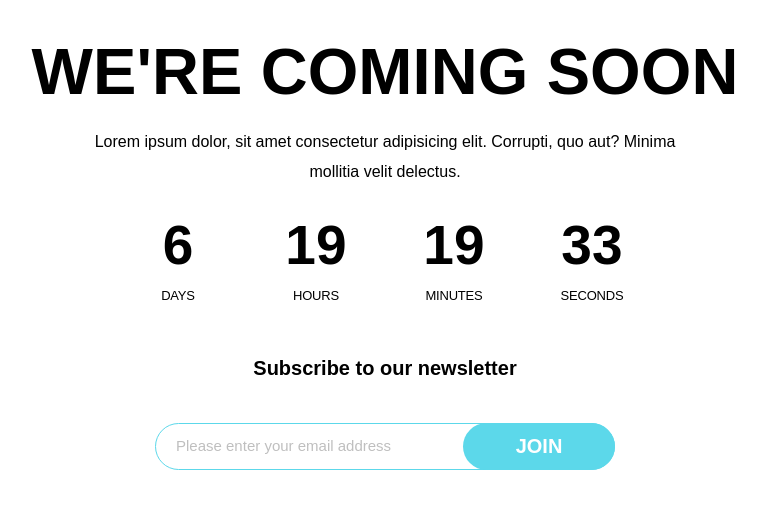
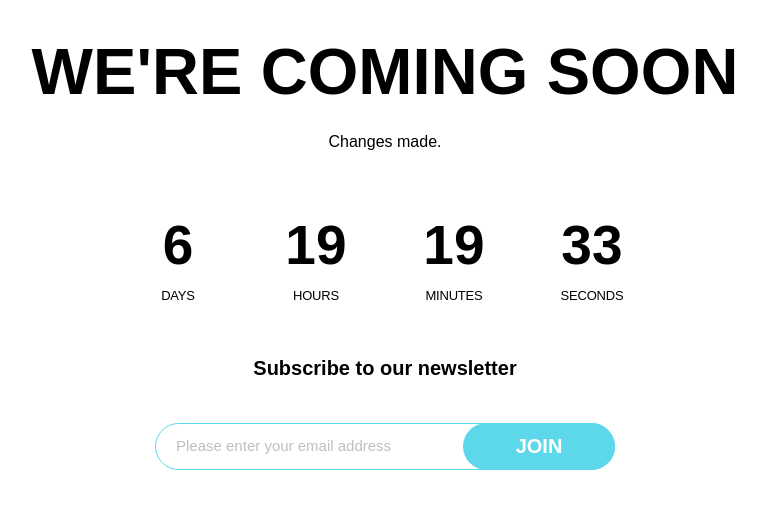
Before and after one commit to Sungmiii/kcubd-staticwebsite, a website: page index.html in a window 1280 px wide. Shown: the part 189-698 px from the top of the page, without its empty margins (255-1021 px from the left). Drawn offline with Linux system fonts and the light colour scheme; a web font is replaced by a local one.

Commit message:
check I can make changs to static site

```diff
--- a/index.html
+++ b/index.html
@@ -51,8 +51,7 @@
                     we're coming soon
                 </h1>
                 <h3 class="subtitle">
-                    Lorem ipsum dolor, sit amet consectetur adipisicing elit. Corrupti, quo aut? Minima mollitia velit
-                    delectus.
+                    Changes made.
                 </h3>
             </div>
         </main>
```
